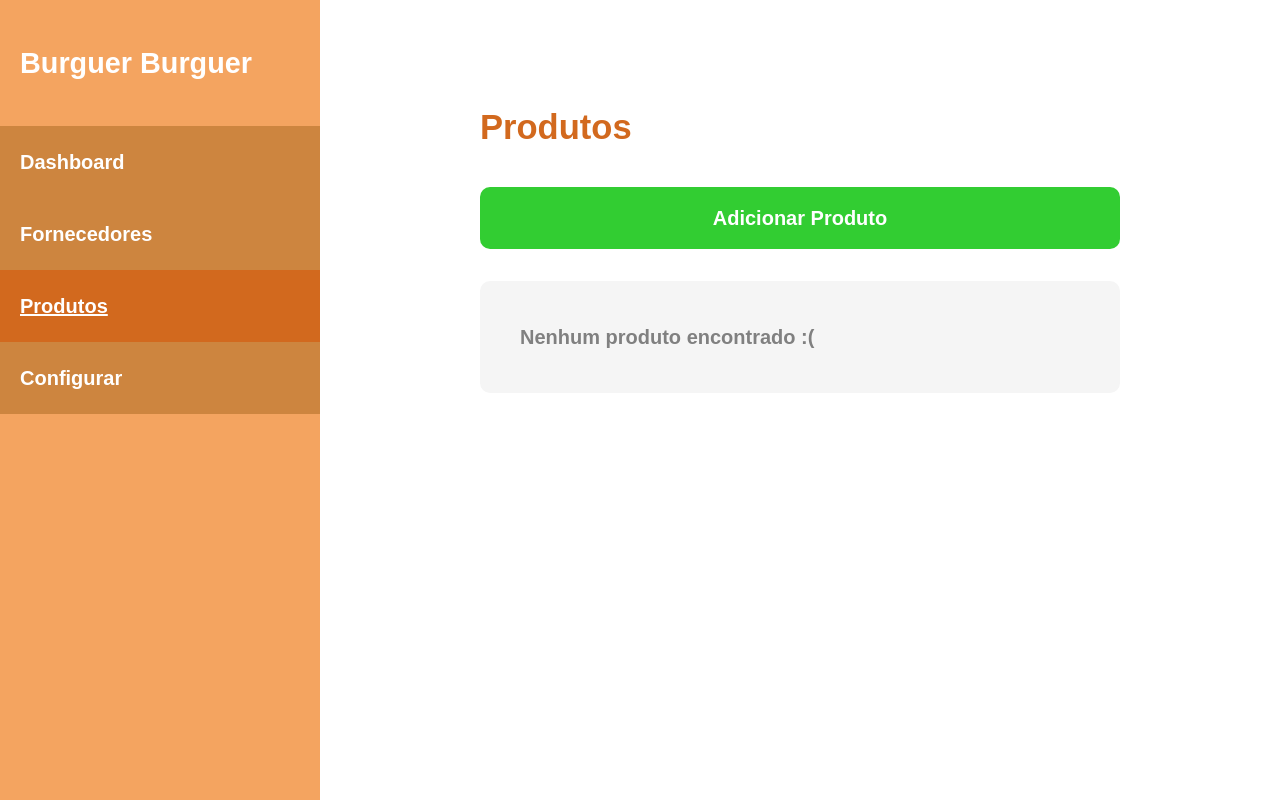
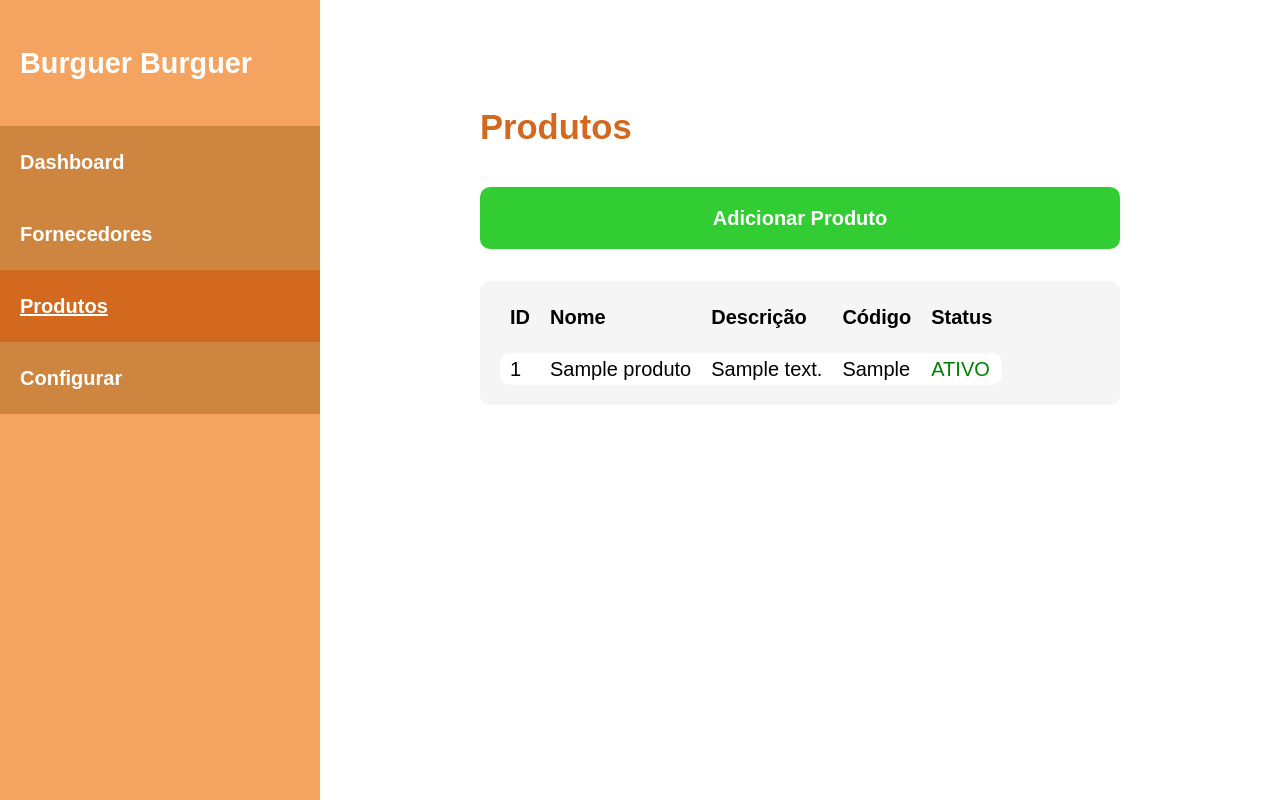
Before and after one commit to thirdendeal/dashboard-app, a PHP site: page /produtos/ in a window 1280 px wide. Run offline with PHP 8.4, Linux system fonts and the light colour scheme; tables that the repository leaves empty hold one stand-in row (values such as "Sample post").

Commit message:
Refactor mirroring `fornecedores`

```diff
--- a/_view/assets/css/default.css
+++ b/_view/assets/css/default.css
@@ -468,3 +468,7 @@ svg {
 .left {
   text-align: left;
 }
+
+.gray {
+  color: gray;
+}
--- a/produtos/index.php
+++ b/produtos/index.php
@@ -1,3 +1,9 @@
+<?php
+require $_SERVER["DOCUMENT_ROOT"] . "/_model/database/pdo/get-rows.php";
+
+list($rows_success, $rows) = get_rows("produto");
+?>
+
 <!DOCTYPE html>
 <html lang="pt-BR">
 
@@ -22,11 +28,60 @@
       <a href="/adicionar-produto/" class="green-button">Adicionar Produto</a>
       <br>
 
-      <div class="empty-view">
-        Nenhum produto encontrado :(
-      </div>
+      <?php if ($rows->rowCount() > 0) { ?>
+        <table>
+          <thead>
+            <tr>
+              <th>ID</th>
+              <th>Nome</th>
+              <th>Descrição</th>
+              <th>Código</th>
+              <th>Status</th>
+            </tr>
+          </thead>
+          <tbody>
+            <?php while ($row = $rows->fetch(PDO::FETCH_ASSOC)) { ?>
+              <tr class="link-row" data-href="/produto?id=<?= $row["id_produto"] ?>">
+                <td><?= $row["id_produto"] ?></td>
+                <td><?= $row["nome"] ?></td>
+                <td><?= $row["descrição"] ?></td>
+                <td class="<?php echo $row["código"] ? "" : "gray" ?>">
+                  <?php echo $row["código"] ? $row["código"] : "(Nenhum)" ?>
+                </td>
+                <td class="<?php echo $row['status'] ? 'green' : 'red' ?>">
+                  <?php echo $row["status"] ? "ATIVO" : "INATIVO" ?>
+                </td>
+              </tr>
+            <?php } ?>
+          </tbody>
+        </table>
+      <?php } else { ?>
+        <div class="empty-view">
+          Nenhum produto encontrado :(
+        </div>
+      <?php } ?>
     </div>
   </main>
+
+  <script src="/_view/vendor/jquery-v4.0.0.min.js"></script>
+
+  <script>
+    $(document).ready(function() {
+      $(".link-row").hover(function() {
+        $(this).children().each(function() {
+          $(this).css("background-color", "blanchedalmond");
+        });
+      }, function() {
+        $(this).children().each(function() {
+          $(this).removeAttr('style');
+        });
+      });
+
+      $(".link-row").click(function() {
+        window.location = $(this).data("href");
+      });
+    });
+  </script>
 </body>
 
 </html>
```
